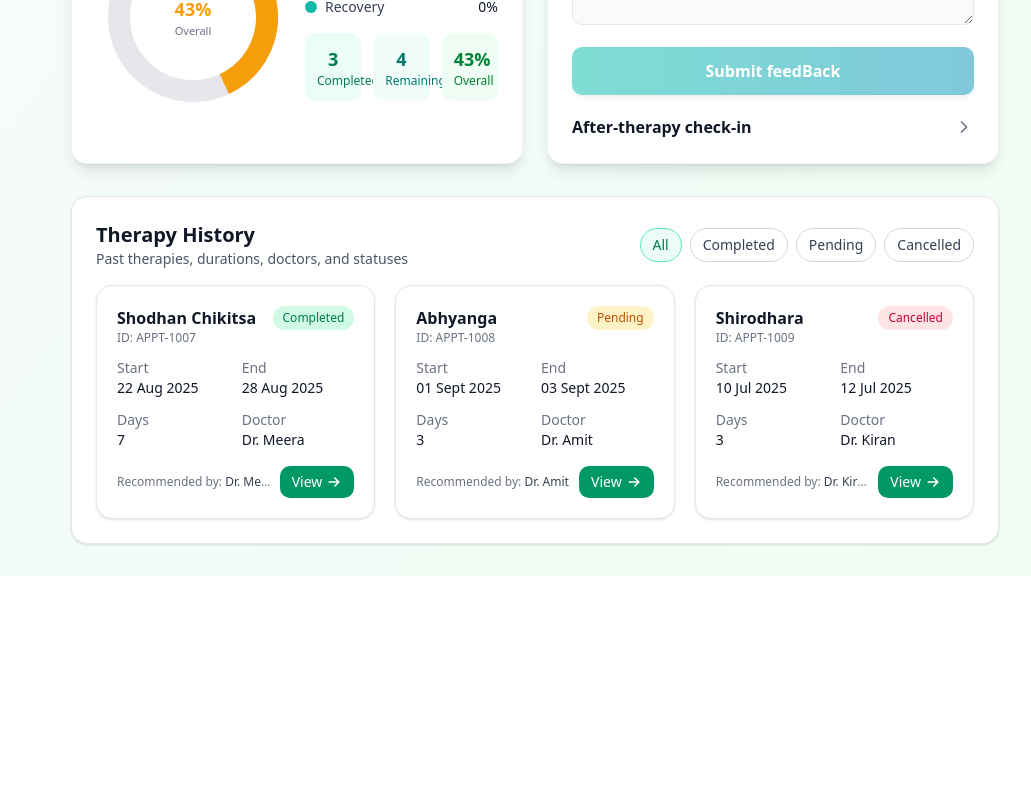
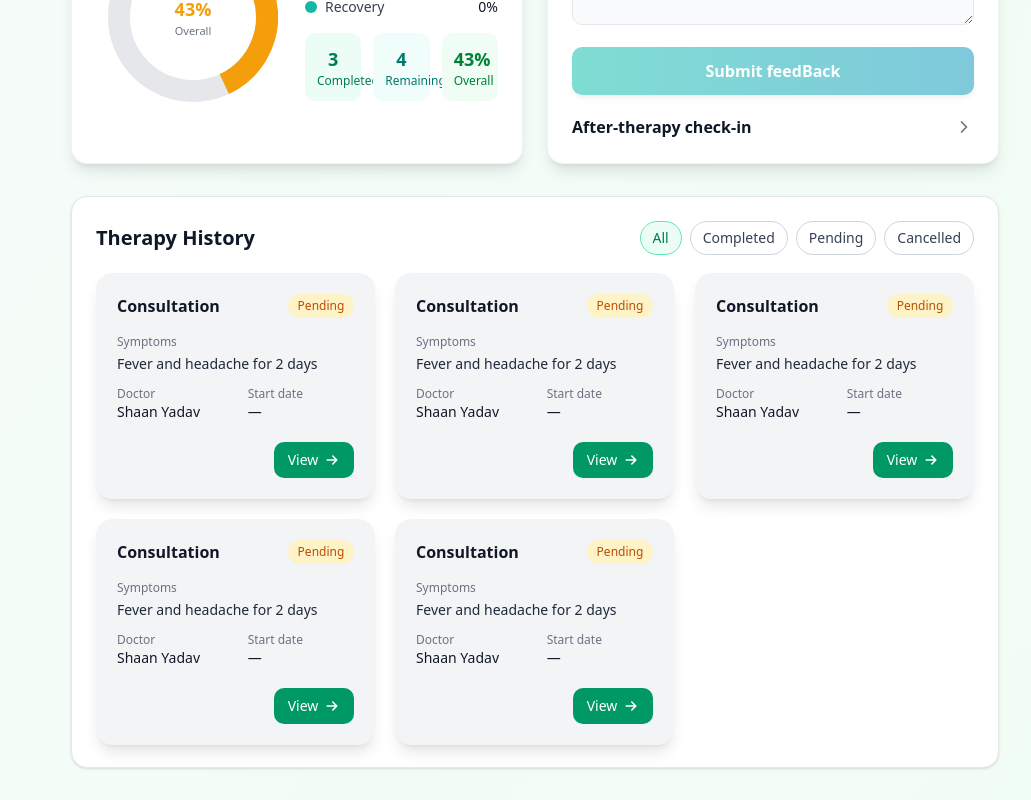
Before and after one commit to Shaanworkspace/AyurSutra, a React (Vite) app: page /patient-dashboard in a window 1280 px wide. Shown: the part 1106-1906 px from the top of the page, without its empty margins (249-1280 px from the left). Before the commit the page ends 1682 px from the top, so only its background shows below. Built offline with nearby package versions, Linux system fonts and the light colour scheme.

Commit message:
Add mock Patient data and map to UI

```diff
--- a/src/Patient/Components/HistoryCard.jsx
+++ b/src/Patient/Components/HistoryCard.jsx
@@ -1,69 +1,71 @@
 import React from 'react';
 import { chipClasses } from './Chip';
 
-const fmt = new Intl.DateTimeFormat('en-IN', { day: '2-digit', month: 'short', year: 'numeric' });
-const format = (d) => (d ? fmt.format(new Date(d)) : '—'); // safe date display[4]
-
 export default function HistoryCard({ item, onView }) {
   return (
-    <div className="group relative rounded-2xl border border-gray-200 bg-white p-4 sm:p-5 shadow-sm hover:shadow-md transition-shadow">
+    <div
+      className="group relative rounded-2xl border border-gray-100 bg-gray-100 shadow-lg
+                 translate-y-[2px] hover:translate-y-0 motion-safe:transition-all motion-safe:duration-200
+                 hover:shadow-lg active:scale-[1.05] will-change-transform cursor-pointer"
+      onClick={() => onView?.(item)}
+      role="button"
+      tabIndex={0}
+      onKeyDown={(e) => { if (e.key === 'Enter' || e.key === ' ') { e.preventDefault(); onView?.(item); } }}
+    >
+      {/* Accent bar with group-hover glow */}
+      <div className="opacity-80 group-hover:opacity-100 motion-safe:transition-opacity" />
+
+      <div className="p-4 sm:p-5 focus:outline-none focus-visible:ring-2 focus-visible:ring-emerald-400/60 focus-visible:ring-offset-2 focus-visible:ring-offset-white rounded-b-2xl">
+        {/* Header */}
         <div className="flex items-start justify-between gap-3 min-w-0">
           <div className="min-w-0">
             <h3 className="text-sm sm:text-base font-semibold text-gray-900 truncate">
-            {item.therapyName || 'Therapy'}
+              {item.therapyName || 'Consultation'}
             </h3>
-          <p className="text-[11px] sm:text-xs text-gray-500 truncate">ID: {item.id}</p>
           </div>
-
           <span
-          className={`flex-shrink-0 text-xs px-2.5 py-1 rounded-full ${chipClasses[item.status] || chipClasses.Default
+            className={`flex-shrink-0 text-[11px] sm:text-xs px-2.5 py-1 rounded-full font-medium ${chipClasses[item.status] || chipClasses.Default
               }`}
           >
             {item.status}
           </span>
         </div>
 
-      <div className="mt-3 grid grid-cols-2 gap-3 text-xs sm:text-sm">
+        {/* Symptoms preview */}
+        <div className="mt-4 space-y-3 text-xs sm:text-sm">
+          {(item.symptoms || item.notes) && (
+            <div className="space-y-1">
+              <p className="text-gray-500 text-[11px] sm:text-xs font-medium">Symptoms</p>
+              <p className="text-gray-800 line-clamp-2">{item.symptoms || item.notes}</p>
+            </div>
+          )}
+
+          <div className="grid grid-cols-2 gap-6">
             <div className="min-w-0">
-          <p className="text-gray-500">Start</p>
-          <p className="font-medium text-gray-900 truncate">{format(item.startDate)}</p>
+              <p className="text-gray-500 text-[11px] sm:text-xs">Doctor</p>
+              <p className="font-medium text-gray-900 truncate">{item.doctorName || '—'}</p>
             </div>
             <div className="min-w-0">
-          <p className="text-gray-500">End</p>
-          <p className="font-medium text-gray-900 truncate">{format(item.endDate)}</p>
+              <p className="text-gray-500 text-[11px] sm:text-xs">Start date</p>
+              <p className="font-medium text-gray-900 truncate">{item.startDate ?? '—'}</p>
             </div>
-        <div className="min-w-0">
-          <p className="text-gray-500">Days</p>
-          <p className="font-medium text-gray-900">{item.days ?? '—'}</p>
-        </div>
-        <div className="min-w-0">
-          <p className="text-gray-500">Doctor</p>
-          <p className="font-medium text-gray-900 truncate">
-            {item.doctorName || item.recommendedBy || '—'}
-          </p>
           </div>
         </div>
 
-      <div className="mt-4 flex flex-col sm:flex-row items-stretch sm:items-center justify-between gap-2">
-        <p className="text-[11px] sm:text-xs text-gray-500 truncate">
-          Recommended by:{' '}
-          <span className="font-medium text-gray-700">
-            {item.recommendedBy || item.doctorName || '—'}
-          </span>
-        </p>
-        <button
-          onClick={() => onView?.(item)}
-          className="w-full sm:w-auto inline-flex items-center justify-center gap-1 rounded-lg bg-emerald-600 px-3 py-1.5 text-sm font-medium text-white hover:bg-emerald-700"
-        >
+        {/* CTA row with icon nudge on hover */}
+        <div className="mt-5 flex items-center justify-end">
+          <span className="inline-flex items-center gap-1.5 rounded-lg bg-emerald-600 px-3.5 py-2 text-sm font-medium text-white
+                           hover:bg-emerald-700 motion-safe:transition-colors">
             View
-          <svg className="w-4 h-4" viewBox="0 0 20 20" fill="currentColor" aria-hidden="true">
+            <svg className="w-4 h-4 group-hover:translate-x-0.5 motion-safe:transition-transform" viewBox="0 0 20 20" fill="currentColor" aria-hidden="true">
               <path
                 fillRule="evenodd"
                 d="M3 10a1 1 0 0 1 1-1h9.586l-3.293-3.293a1 1 0 1 1 1.414-1.414l5.001 5.001a1 1 0 0 1 0 1.414l-5.001 5.001a1 1 0 1 1-1.414-1.414L13.586 11H4a1 1 0 0 1-1-1z"
                 clipRule="evenodd"
               />
             </svg>
-        </button>
+          </span>
+        </div>
       </div>
     </div>
   );
--- a/src/Patient/Components/HistoryDetailModal.jsx
+++ b/src/Patient/Components/HistoryDetailModal.jsx
@@ -1,14 +1,5 @@
 import React from 'react';
-
-const chipClasses = {
-  Completed: 'bg-emerald-100 text-emerald-700',
-  Pending: 'bg-amber-100 text-amber-700',
-  Cancelled: 'bg-rose-100 text-rose-700',
-  Default: 'bg-gray-100 text-gray-700',
-};
-
-const fmt = new Intl.DateTimeFormat('en-IN', { day: '2-digit', month: 'short', year: 'numeric' });
-const format = (d) => (d ? fmt.format(new Date(d)) : '—');
+import { chipClasses } from './Chip';
 
 export default function HistoryDetailModal({ open, onClose, item }) {
   if (!open || !item) return null;
@@ -37,18 +28,18 @@ export default function HistoryDetailModal({ open, onClose, item }) {
         <div className="grid grid-cols-1 sm:grid-cols-2 gap-4">
           <div className="space-y-1">
             <p className="text-xs text-gray-500">Start date</p>
-            <p className="text-sm font-medium text-gray-900">{format(item.startDate)}</p>
+            <p className="text-sm font-medium text-gray-900">{item.startDate ?? '—'}</p>
           </div>
           <div className="space-y-1">
             <p className="text-xs text-gray-500">End date</p>
-            <p className="text-sm font-medium text-gray-900">{format(item.endDate)}</p>
+            <p className="text-sm font-medium text-gray-900">{item.endDate ?? '—'}</p>
           </div>
           <div className="space-y-1">
             <p className="text-xs text-gray-500">Days</p>
             <p className="text-sm font-medium text-gray-900">{item.days ?? '—'}</p>
           </div>
           <div className="space-y-1">
-            <p className="text-xs text-gray-500">Recommended by</p>
+            <p className="text-xs text-gray-500">Doctor</p>
             <p className="text-sm font-medium text-gray-900">{item.recommendedBy || item.doctorName || '—'}</p>
           </div>
           <div className="space-y-1">
@@ -61,12 +52,31 @@ export default function HistoryDetailModal({ open, onClose, item }) {
           </div>
         </div>
 
-        <div className="mt-4">
-          <p className="text-xs text-gray-500 mb-1">Notes</p>
+    <div className="mt-4 grid grid-cols-1 sm:grid-cols-2 gap-4">
+      <div className="space-y-1">
+        <p className="text-xs text-gray-500 mb-1">Notes</p>
+        <p className="text-sm text-gray-800 whitespace-pre-wrap">
+          {item.notes?.trim() || 'No additional notes.'}
+        </p>
+      </div>
+      <div className="space-y-1">
+        <p className="text-xs text-gray-500 mb-1">Symptoms</p>
+        {Array.isArray(item.symptomsList) && item.symptomsList.length > 0 ? (
+          <ul className="list-disc pl-5 text-sm text-gray-800 space-y-0.5">
+            {item.symptomsList.map((sym, i) => (
+              <li key={i}>{sym}</li>
+            ))}
+          </ul>
+        ) : (
           <p className="text-sm text-gray-800 whitespace-pre-wrap">
-            {item.notes?.trim() || 'No additional notes.'}
+            {item.symptoms?.trim() || '—'}
           </p>
-        </div>
+        )}
+      </div>
+    </div>
+
+
+
 
         <div className="mt-6 flex flex-col sm:flex-row items-stretch sm:items-center justify-end gap-2 sm:gap-3">
           <button
@@ -84,5 +94,6 @@ export default function HistoryDetailModal({ open, onClose, item }) {
         </div>
       </div>
     </div>
+
   );
 }
--- a/src/Patient/Components/HistoryList.jsx
+++ b/src/Patient/Components/HistoryList.jsx
@@ -7,7 +7,9 @@ export default function HistoryList({ items, onView }) {
       <div className="grid place-items-center rounded-2xl border border-dashed border-gray-300 bg-white py-10 sm:py-14 px-4">
         <div className="text-center max-w-md">
           <p className="text-base sm:text-lg font-semibold text-gray-800">No history yet</p>
-          <p className="mt-1 text-sm text-gray-500">Completed or scheduled therapies will appear here once available.</p>
+          <p className="mt-1 text-sm text-gray-500">
+            Completed or scheduled therapies will appear here once available.
+          </p>
         </div>
       </div>
     );
--- a/src/Patient/Components/MedicalHistorySection.jsx
+++ b/src/Patient/Components/MedicalHistorySection.jsx
@@ -1,57 +1,18 @@
 import React from 'react';
 import HistoryList from './HistoryList';
 import HistoryDetailModal from './HistoryDetailModal';
+import { mockPatient } from '../Data/patient.mock';
+import { toHistoryItems } from '../utils/historyMapper';
 
-const fallback = [
-  {
-    id: 'APPT-1007',
-    therapyName: 'Shodhan Chikitsa',
-    startDate: '2025-08-22',
-    endDate: '2025-08-28',
-    days: 7,
-    status: 'Completed',
-    doctorName: 'Dr. Meera',
-    therapistName: 'Rahul Verma',
-    recommendedBy: 'Dr. Meera',
-    location: 'Room T2',
-    notes: 'Patient responded well; advised light diet and hydration.'
-  },
-  {
-    id: 'APPT-1008',
-    therapyName: 'Abhyanga',
-    startDate: '2025-09-01',
-    endDate: '2025-09-03',
-    days: 3,
-    status: 'Pending',
-    doctorName: 'Dr. Amit',
-    therapistName: 'Sneha',
-    recommendedBy: 'Dr. Amit',
-    location: 'Room T1',
-    notes: 'Awaiting lab results before final session.'
-  },
-  {
-    id: 'APPT-1009',
-    therapyName: 'Shirodhara',
-    startDate: '2025-07-10',
-    endDate: '2025-07-12',
-    days: 3,
-    status: 'Cancelled',
-    doctorName: 'Dr. Kiran',
-    therapistName: 'Mahesh',
-    recommendedBy: 'Dr. Kiran',
-    location: 'Room T3',
-    notes: 'Cancelled due to patient travel.'
-  }
-];
+export default function MedicalHistorySection({ patient }) {
+  const source = patient || mockPatient;
+  const items = React.useMemo(() => toHistoryItems(source), [source]);
 
-export default function MedicalHistorySection({ items }) {
-  const data = Array.isArray(items) && items.length ? items : fallback; // safe default
   const [selected, setSelected] = React.useState(null);
   const [open, setOpen] = React.useState(false);
+  const [statusFilter, setStatusFilter] = React.useState('All');
 
-  // Optional client filter by status
-  const [statusFilter, setStatusFilter] = React.useState('All'); // All | Completed | Pending | Cancelled
-  const filtered = data.filter(d => (statusFilter === 'All' ? true : d.status === statusFilter)); // simple filter
+  const filtered = items.filter((d) => (statusFilter === 'All' ? true : d.status === statusFilter));
 
   return (
     <section className="mt-8">
@@ -60,15 +21,19 @@ export default function MedicalHistorySection({ items }) {
         <div className="mb-4 flex flex-col sm:flex-row sm:flex-wrap items-start sm:items-center justify-between gap-3">
           <div>
             <h2 className="text-lg sm:text-xl font-bold text-gray-900">Therapy History</h2>
-            <p className="text-sm text-gray-600">Past therapies, durations, doctors, and statuses</p>
+
           </div>
-          {/* Simple status filter */}
+          {/* Filters */}
           <div className="flex flex-wrap items-center gap-2">
-            {['All', 'Completed', 'Pending', 'Cancelled'].map(s => (
+            {['All', 'Completed', 'Pending', 'Cancelled'].map((s) => (
               <button
                 key={s}
                 onClick={() => setStatusFilter(s)}
-                className={`px-3 py-1.5 rounded-full text-sm border ${statusFilter === s ? 'bg-emerald-50 border-emerald-300 text-emerald-700' : 'bg-white border-gray-300 text-gray-700'}`}
+                className={`px-3 py-1.5 rounded-full text-sm border ${
+                  statusFilter === s
+                    ? 'bg-emerald-50 border-emerald-300 text-emerald-700'
+                    : 'bg-white border-gray-300 text-gray-700'
+                } focus:outline-none focus-visible:ring-2 focus-visible:ring-emerald-400/60`}
               >
                 {s}
               </button>
@@ -79,13 +44,19 @@ export default function MedicalHistorySection({ items }) {
         {/* Cards grid */}
         <HistoryList
           items={filtered}
-          onView={(item) => { setSelected(item); setOpen(true); }}
+          onView={(item) => {
+            setSelected(item);
+            setOpen(true);
+          }}
         />
 
         {/* Detail modal */}
         <HistoryDetailModal
           open={open}
-          onClose={() => { setOpen(false); setSelected(null); }}
+          onClose={() => {
+            setOpen(false);
+            setSelected(null);
+          }}
           item={selected}
         />
       </div>
--- /dev/null
+++ b/src/Patient/Data/patient.mock.js
@@ -0,0 +1,124 @@
+export const mockPatient ={
+
+    "id": 1,
+    "firstName": "poppy",
+    "lastName": "pop",
+    "age": 5,
+    "gender": null,
+    "dateOfBirth": null,
+    "bloodGroup": null,
+    "email": "pop@gmail.com",
+    "phoneNumber": null,
+    "address": null,
+    "emergencyContact": null,
+    "createdAt": "2025-09-06T14:45:57.86681",
+    "updatedAt": "2025-09-06T14:45:57.866831",
+    "medicalRecords": [
+        {
+            "id": 1,
+            "visitDate": null,
+            "symptoms": "Fever and headache for 2 days",
+            "diagnosis": null,
+            "prescribedTreatment": null,
+            "patientId": 1,
+            "patientName": "poppy pop",
+            "doctorId": 1,
+            "doctorName": "Shaan Yadav",
+            "therapistId": null,
+            "therapistName": null,
+            "createdDate": null,
+            "therapyName": null,
+            "startDate": null,
+            "endDate": null,
+            "status": null,
+            "noOfDays": null,
+            "doctorNotes": null,
+            "rating": null
+        },
+        {
+            "id": 2,
+            "visitDate": null,
+            "symptoms": "Fever and headache for 2 days",
+            "diagnosis": null,
+            "prescribedTreatment": null,
+            "patientId": 1,
+            "patientName": "poppy pop",
+            "doctorId": 1,
+            "doctorName": "Shaan Yadav",
+            "therapistId": null,
+            "therapistName": null,
+            "createdDate": null,
+            "therapyName": null,
+            "startDate": null,
+            "endDate": null,
+            "status": null,
+            "noOfDays": null,
+            "doctorNotes": null,
+            "rating": null
+        },
+        {
+            "id": 3,
+            "visitDate": null,
+            "symptoms": "Fever and headache for 2 days",
+            "diagnosis": null,
+            "prescribedTreatment": null,
+            "patientId": 1,
+            "patientName": "poppy pop",
+            "doctorId": 1,
+            "doctorName": "Shaan Yadav",
+            "therapistId": null,
+            "therapistName": null,
+            "createdDate": null,
+            "therapyName": null,
+            "startDate": null,
+            "endDate": null,
+            "status": null,
+            "noOfDays": null,
+            "doctorNotes": null,
+            "rating": null
+        },
+        {
+            "id": 4,
+            "visitDate": null,
+            "symptoms": "Fever and headache for 2 days",
+            "diagnosis": null,
+            "prescribedTreatment": null,
+            "patientId": 1,
+            "patientName": "poppy pop",
+            "doctorId": 1,
+            "doctorName": "Shaan Yadav",
+            "therapistId": null,
+            "therapistName": null,
+            "createdDate": null,
+            "therapyName": null,
+            "startDate": null,
+            "endDate": null,
+            "status": null,
+            "noOfDays": null,
+            "doctorNotes": null,
+            "rating": null
+        },
+        {
+            "id": 5,
+            "visitDate": null,
+            "symptoms": "Fever and headache for 2 days",
+            "diagnosis": null,
+            "prescribedTreatment": null,
+            "patientId": 1,
+            "patientName": "poppy pop",
+            "doctorId": 1,
+            "doctorName": "Shaan Yadav",
+            "therapistId": null,
+            "therapistName": null,
+            "createdDate": null,
+            "therapyName": null,
+            "startDate": null,
+            "endDate": null,
+            "status": null,
+            "noOfDays": null,
+            "doctorNotes": null,
+            "rating": null
+        }
+    ]
+
+}
--- /dev/null
+++ b/src/Patient/utils/historyMapper.js
@@ -0,0 +1,37 @@
+export const toHistoryItems = (patient) => {
+    if (!patient?.medicalRecords?.length) return [];
+    const fmt = new Intl.DateTimeFormat('en-IN', { day: '2-digit', month: 'short', year: 'numeric' });
+    const safeDate = (d) => (d ? new Date(d) : null);
+    const fmtOrDash = (d) => (d ? fmt.format(d) : '—');
+    const diffDays = (a, b) => {
+        if (!a || !b) return null;
+        const ms = Math.abs(a.setHours(0, 0, 0, 0) - b.setHours(0, 0, 0, 0));
+        return Math.max(1, Math.round(ms / (1000 * 60 * 60 * 24)));
+    };
+
+    return patient.medicalRecords.map((r) => {
+        const start = safeDate(r.startDate) || safeDate(r.visitDate);
+        const end = safeDate(r.endDate);
+        const days = r.noOfDays ?? diffDays(start, end) ?? undefined;
+        const status = r.status
+            ? String(r.status).charAt(0).toUpperCase() + String(r.status).slice(1).toLowerCase()
+            : 'Pending';
+
+
+        return ({
+            id: `REC-${r.id}`,
+            therapyName: r.therapyName || 'Consultation',
+            startDate: start ? fmtOrDash(start) : null,
+            endDate: end ? fmtOrDash(end) : null,
+            days,
+            status,
+            doctorName: r.doctorName || '—',
+            therapistName: r.therapistName || undefined,
+            recommendedBy: r.doctorName || undefined,
+            location: r.location || undefined,
+            symptoms: r.symptoms || '',
+            notes: (r.doctorNotes || '').trim(),
+            raw: r,
+        });
+    });
+};
```
Lines whose indentation alone changed are shown as unchanged.
